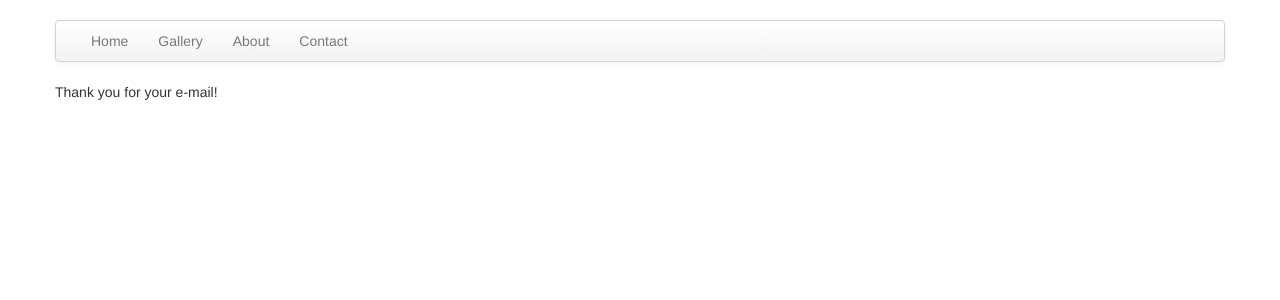
After one commit to tauzen/maslo, a Django app: page /sent/ in a window 1280 px wide. The commit adds this page. Shown: the top 300 px of the page. Run offline with Django 3.2, Linux system fonts and the light colour scheme.

Commit message:
finishing core functionalities

```diff
--- a/maslo/contact/views.py
+++ b/maslo/contact/views.py
@@ -1,4 +1,3 @@
-#-*- coding: utf-8 -*-
 from django.conf import settings
 from django.core.mail import send_mail
 from django.views.generic import FormView
@@ -13,12 +12,11 @@ class ContactFormView(FormView):
     success_url = "/sent/"
 
     def form_valid(self, form):
-        name = form.cleaned_data.get('name')
         email = form.cleaned_data.get('email')
         message = form.cleaned_data.get('message')
 
-        mail_subject = "Msg from {0}".format(name)
-        mail_message = "{0} / {1}: \n\n{2}".format(name, email, message)
+        mail_subject = "Msg from {0}".format(email)
+        mail_message = "{0}: \n\n{1}".format(email, message.encode('utf-8'))
         send_mail(
             subject=mail_subject,
             message=mail_message,
--- a/maslo/maslo/urls.py
+++ b/maslo/maslo/urls.py
@@ -13,6 +13,8 @@ urlpatterns = patterns('',
     url(r'^gallery/$', GalleryList.as_view()),
     url(r'^gallery/(?P<slug>[A-Za-z0-9_\-]+)/$', GalleryDetail.as_view()),
     url(r'^contact/$', ContactFormView.as_view()),
+    url(r'^sent/$',TemplateView.as_view(template_name='contact/sent.html')),
+    url(r'^about/$', TemplateView.as_view(template_name='about/about.html')),
     url(r'^admin/', include(admin.site.urls)),
 )
 
--- a/maslo/templates/base.html
+++ b/maslo/templates/base.html
@@ -12,9 +12,6 @@
     <link href="{% static 'css/MyFontsWebfontsKit.css' %}" rel="stylesheet">
     <link href="{% static 'css/bootstrap.min.css' %}" rel="stylesheet">
     <style>
-      body {
-        padding-top: 60px; /* 60px to make the container go all the way to the bottom of the topbar */
-      }
       .container { margin-top: 20px; }
       .pagination-centered { text-align: center; font-family: RistrettoPro-Regular}
       .logo-lead-big { margin-left: -71px; font-size: 37pt; margin-top: 28px;}
@@ -39,6 +36,16 @@
   <body>
 
     <div class="container">
+      <div class="navbar">
+        <div class="navbar-inner">
+          <ul class="nav">
+            <li><a href="/">Home</a></li>
+            <li><a href="/gallery">Gallery</a></li>
+            <li><a href="/about">About</a></li>
+            <li><a href="/contact">Contact</a></li>
+          </ul>
+        </div>
+      </div>
     {% block content %}
     <div class="row-fluid">
       <div class="span12 pagination-centered"><img src="{% static 'img/logo.jpg'%}" alt="header" />
--- a/maslo/templates/contact/contact.html
+++ b/maslo/templates/contact/contact.html
@@ -5,7 +5,7 @@
 
 {% block content %}
     <div class="row">
-        <div class="span6">
+        <div class="span12">
             <h1>Send an email</h1>
             {% crispy form form.helper %}
         </div>
--- /dev/null
+++ b/maslo/templates/contact/sent.html
@@ -0,0 +1,9 @@
+{% extends "base.html" %}
+
+{% block title %}Thank you for your e-mail!{% endblock %}
+
+{% block page_title %}Thank you for your e-mail!{% endblock page_title %}
+
+{% block content %}
+<p>Thank you for your e-mail!</p>
+{% endblock content %}
```
Also changed, not shown: maslo/templates/about/about.html (added, +9 -0 lines).
